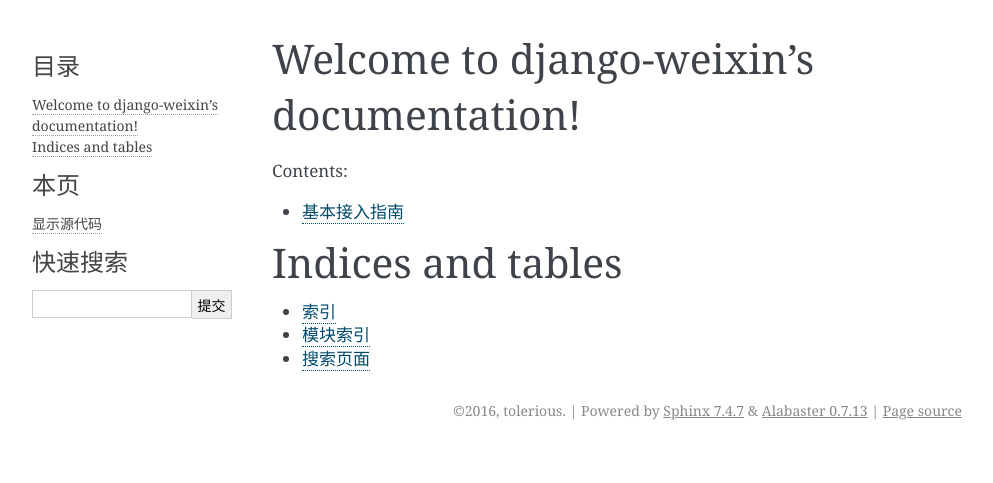
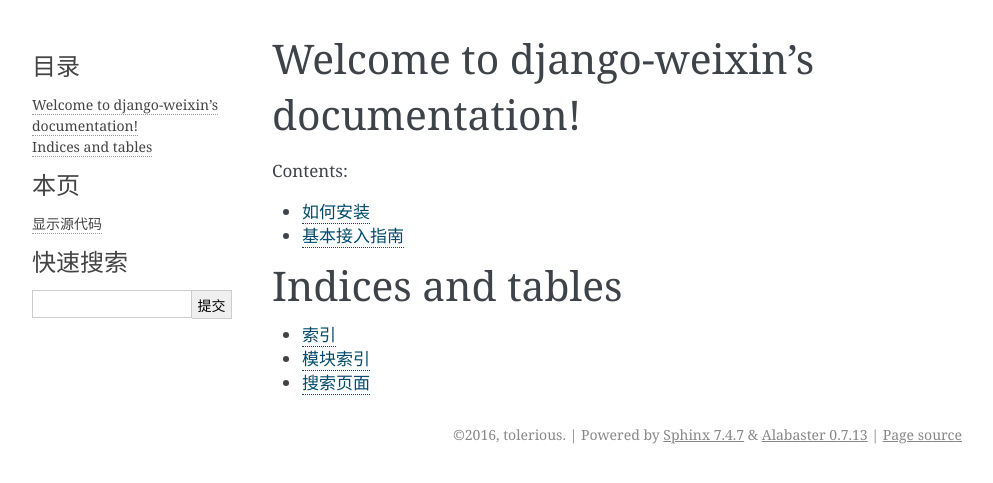
Before and after one commit to tolerious/django-wechat, a Sphinx documentation site: the page built from docs/source/index.rst, in a window 1280 px wide. Shown: the top 483 px of the page, without its empty margins (148-1141 px from the left). Built offline with Sphinx 7.4.7, drawn with Linux system fonts in a browser that asks for light colours; formulas are drawn with MathJax 3.

Commit message:
我们都是好孩子.  ;

```diff
--- a/docs/source/basic.rst
+++ b/docs/source/basic.rst
@@ -3,3 +3,5 @@
 ============
 基本接入指南
 ============
+
+首先为微信的
--- a/docs/source/index.rst
+++ b/docs/source/index.rst
@@ -11,7 +11,12 @@
 .. toctree::
    :maxdepth: 2
 
+   install
    basic
+
+
+
+
 
 Indices and tables
 ==================
--- /dev/null
+++ b/docs/source/install.rst
@@ -0,0 +1,6 @@
+.. install
+
+
+============
+如何安装
+============
```
